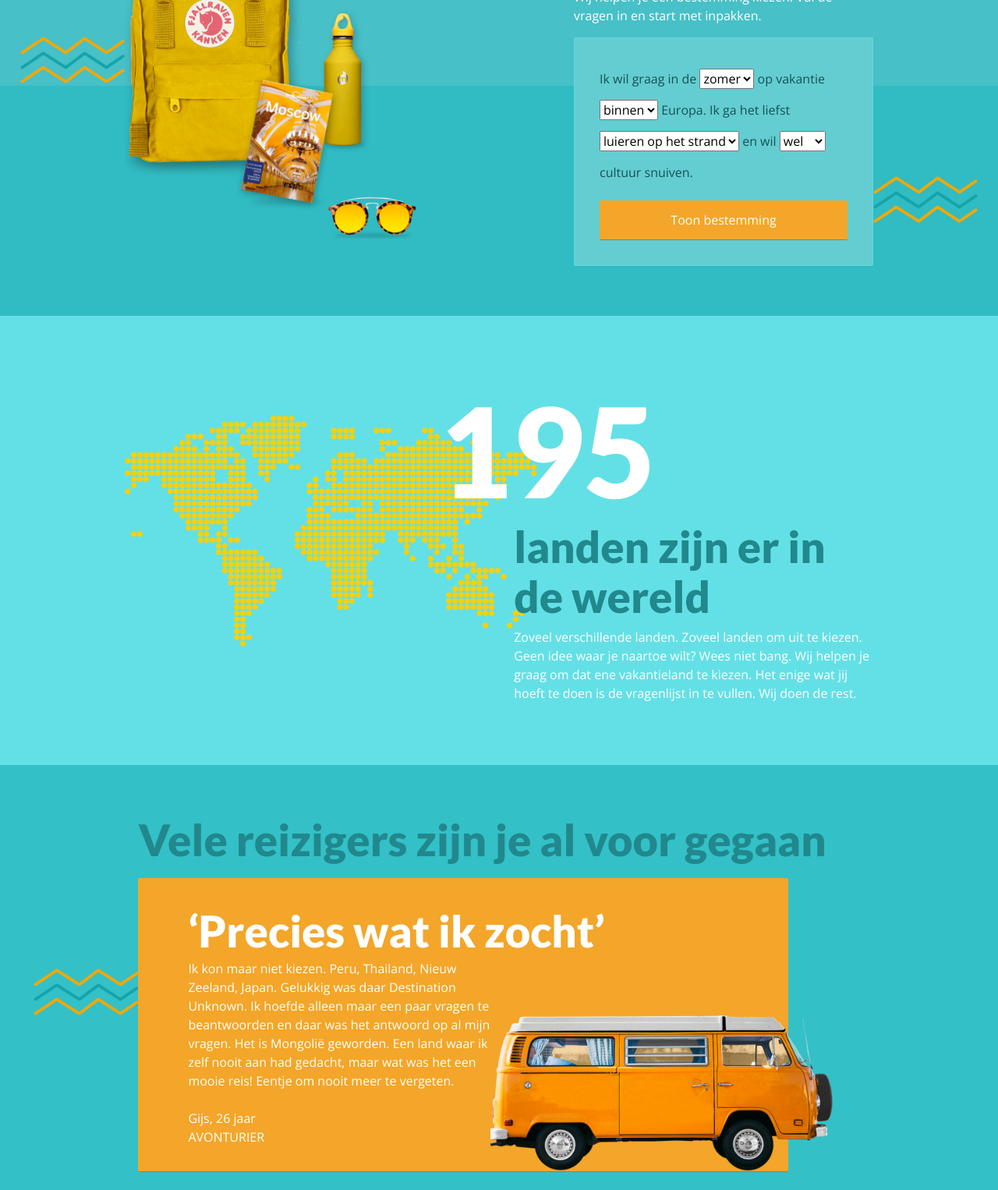
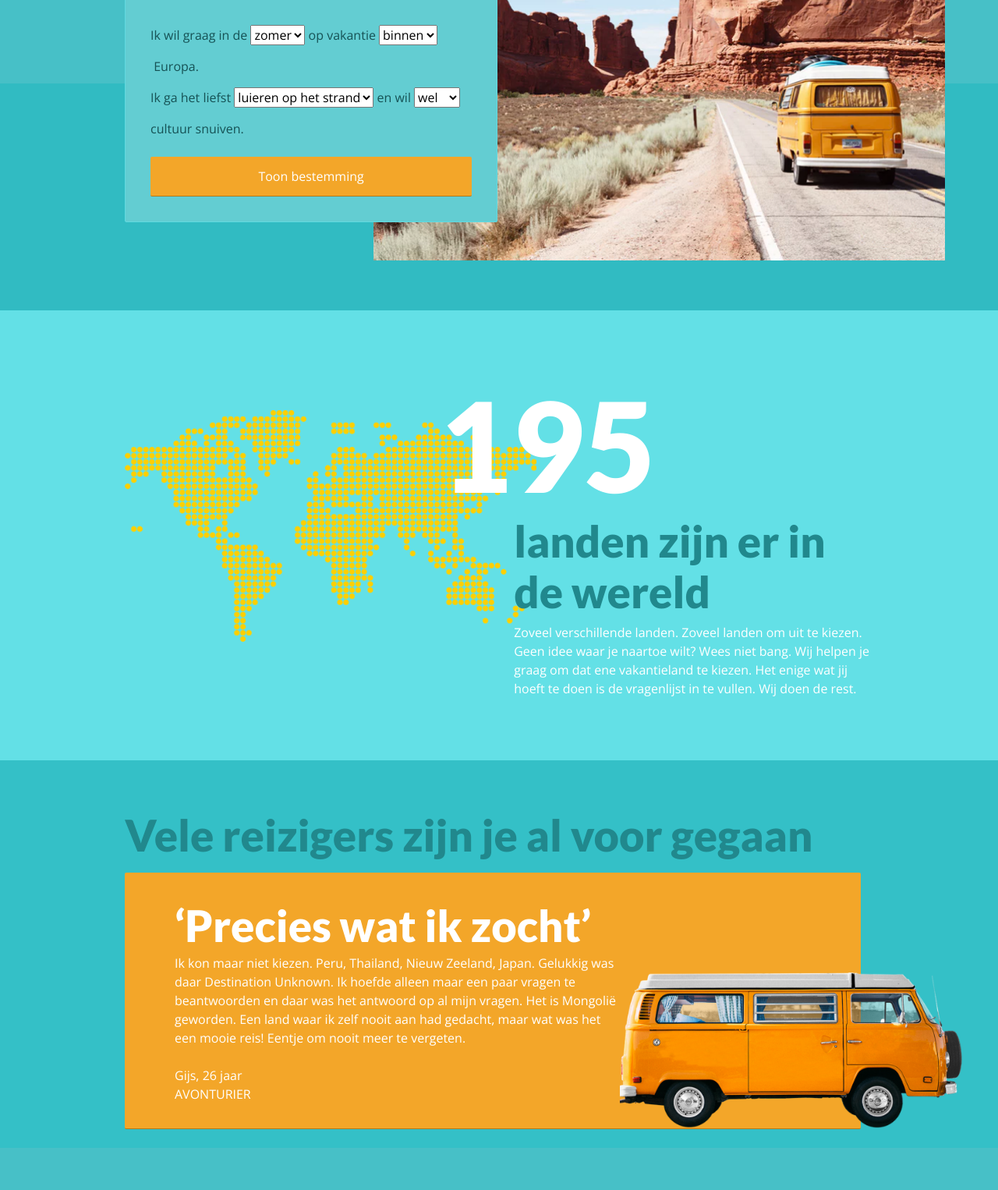
Before and after one commit to destination-unknown/destination-unknown-frontend, a Gatsby site: page / in a window 1280 px wide. Shown: the part 280-1806 px from the top of the page at 78% size. After the commit the page ends 1752 px from the top, so only its background shows below. Built offline with nearby package versions, Linux system fonts and the light colour scheme; Gatsby itself is replaced by a stand-in of ours.

Commit message:
Make new design

```diff
--- a/src/pages/brazilie.md
+++ b/src/pages/brazilie.md
@@ -6,4 +6,5 @@ surface: "2.800.000"
 inhabitants: "208.000.000"
 rate: "0,236"
 valuta: "real"
+need_to_know_text: "Als Nederlander met een Nederlands paspoort heb je geen visum nodig voor je reis naar Brazilië. Bij aankomst krijg je meestal een stempel voor 30 dagen, blijf je langer dan kun je dit aangeven en krijg je een stempel voor 90 dagen. Als je Brazilië inkomt dan kan er gevraagd worden om een vaccinatiebewijs van gele koorts, draag deze dus altijd bij je (het gele boekje). Ook moet je in het bezit zijn van een paspoort dat minimaal nog 6 maanden geldig is bij aankomst in het land."
 ---
--- a/src/pages/index.js
+++ b/src/pages/index.js
@@ -31,11 +31,11 @@ const OuterContainer = styled.div`
 const Container = styled.div`
   max-width: 960px;
   display: grid;
-  grid-template-columns: 0px 1.5fr 1fr 0px;
-  grid-template-rows: 50% 50%;
+  grid-template-columns: 16.6% 16.6% 16.6% 16.6% 16.6% 16.6% 10%;
   font-family: 'Open Sans', sans-serif;
   margin: 0 auto;
   padding-top: 0;
+  padding-bottom: 5%;
   @media only screen and (max-width: 600px) {
     grid-template-columns: 1fr;
     grid-template-rows: 1fr;
@@ -67,9 +67,9 @@ const TestimonialContainer = styled.div`
 
 const TestimonialGridContainer = styled.div`
   display: grid;
-  grid-template-columns: 160px 1fr;
+  grid-template-columns: 1fr;
   margin: 0 auto;
-  max-width: 1280px;
+  max-width: 960px;
   padding: 0px 1.0875rem 1.45rem;
   padding-top: 64px;
   @media only screen and (max-width: 600px) {
@@ -79,7 +79,7 @@ const TestimonialGridContainer = styled.div`
 
 const TestimonialSubTitleContainer = styled.div`
   display: grid;
-  grid-template-columns: 55% 45%;
+  grid-template-columns: 70% 30%;
   @media only screen and (max-width: 600px) {
     display: block;
   }
@@ -91,6 +91,7 @@ const Title = styled.h1`
   font-size: 5rem;
   font-weight: bold;
   margin: 0;
+  margin-bottom: 16px;
   color: white;
   @media only screen and (max-width: 600px) {
     padding-left: 16px;
@@ -138,7 +139,7 @@ const TestimonialBlock = styled.div`
   padding-left: 64px;
   padding-right: 64px;
   margin-top: 16px;
-  width: 65%;
+  width: 85%;
   @media only screen and (max-width: 600px) {
     width: 92%;
     padding: 16px;
@@ -180,32 +181,15 @@ const LandSubTitle = styled.p`
   }
 `
 
-const SquigglyLineLeftContainer = styled.div`
-  justify-self: end;
-  align-self: end;
-  @media only screen and (max-width: 600px) {
-    display: none;
-  }
-`
-
-const SquigglyLineLeftTestimonialContainer = styled.div`
-  justify-self: end;
-  align-self: center;
-  @media only screen and (max-width: 600px) {
-    display: none;
-  }
-`
-
-const SquigglyLineRightContainer = styled.div`
-  grid-area: 2 / 4;
-  align-self: center;
-  @media only screen and (max-width: 600px) {
-    display: none;
-  }
+const SurveyContainer = styled.div`
+  grid-column: 1 / span 3;
+  grid-row: 1;
+  z-index: 1;
 `
 
 const TravelGearImageContainer = styled.div`
-  grid-area: 1 / 2 / span 2 / auto;
+  grid-column: 3 / span 5;
+  grid-row: 1;
   align-self: center;
   @media only screen and (max-width: 600px) {
     display: none;
@@ -272,21 +256,14 @@ class IndexPage extends React.Component {
             <Helmet>
               <meta name="robots" content="noindex" />
             </Helmet>
-            <SquigglyLineLeftContainer>
-              <Img fixed={data.kronkel.childImageSharp.fixed} />
-            </SquigglyLineLeftContainer>
             <TravelGearImageContainer>
-              <Img fixed={data.travelGearImage.childImageSharp.fixed} />
+              <Img fluid={data.artboard.childImageSharp.fluid} />
             </TravelGearImageContainer>
-            <div>
+            <SurveyContainer>
               <Title>
                 KIES <br />
                 &amp; REIS
               </Title>
-              <SubTitle>
-                Wij helpen je een bestemming kiezen. Vul de vragen in en start
-                met inpakken.
-              </SubTitle>
               <Survey>
                 Ik wil graag in de{' '}
                 <select name="periode">
@@ -300,7 +277,9 @@ class IndexPage extends React.Component {
                   <option value="binnen">binnen</option>s
                   <option value="buiten">buiten</option>
                 </select>
-                &nbsp;Europa. Ik ga het liefst{' '}
+                &nbsp;Europa.
+                <br />
+                Ik ga het liefst{' '}
                 <select name="activiteit">
                   <option value="strand">luieren op het strand</option>
                   <option value="avontuur">op avontuur</option>
@@ -315,10 +294,7 @@ class IndexPage extends React.Component {
                   Toon bestemming
                 </Button>
               </Survey>
-            </div>
-            <SquigglyLineRightContainer>
-              <Img fixed={data.kronkel.childImageSharp.fixed} />
-            </SquigglyLineRightContainer>
+            </SurveyContainer>
           </Container>
         </OuterContainer>
         <LandContainer>
@@ -342,9 +318,6 @@ class IndexPage extends React.Component {
         </LandContainer>
         <TestimonialContainer>
           <TestimonialGridContainer>
-            <SquigglyLineLeftTestimonialContainer>
-              <Img fixed={data.kronkel.childImageSharp.fixed} />
-            </SquigglyLineLeftTestimonialContainer>
             <div>
               <LandSubTitle>Vele reizigers zijn je al voor gegaan</LandSubTitle>
               <TestimonialBlock>
@@ -383,6 +356,13 @@ export default IndexPage
 
 export const query = graphql`
   query {
+    artboard: file(relativePath: { eq: "artboard.png" }) {
+      childImageSharp {
+        fluid {
+          ...GatsbyImageSharpFluid_noBase64
+        }
+      }
+    }
     landImage: file(relativePath: { eq: "wereldkaart.png" }) {
       childImageSharp {
         fluid {
@@ -404,12 +384,5 @@ export const query = graphql`
         }
       }
     }
-    travelGearImage: file(relativePath: { eq: "reisspullen.png" }) {
-      childImageSharp {
-        fixed(width: 380, height: 395) {
-          ...GatsbyImageSharpFixed_noBase64
-        }
-      }
-    }
   }
 `
```
Also changed, not shown: src/templates/country.js (+18 -43 lines), src/images/artboard.png (added).
